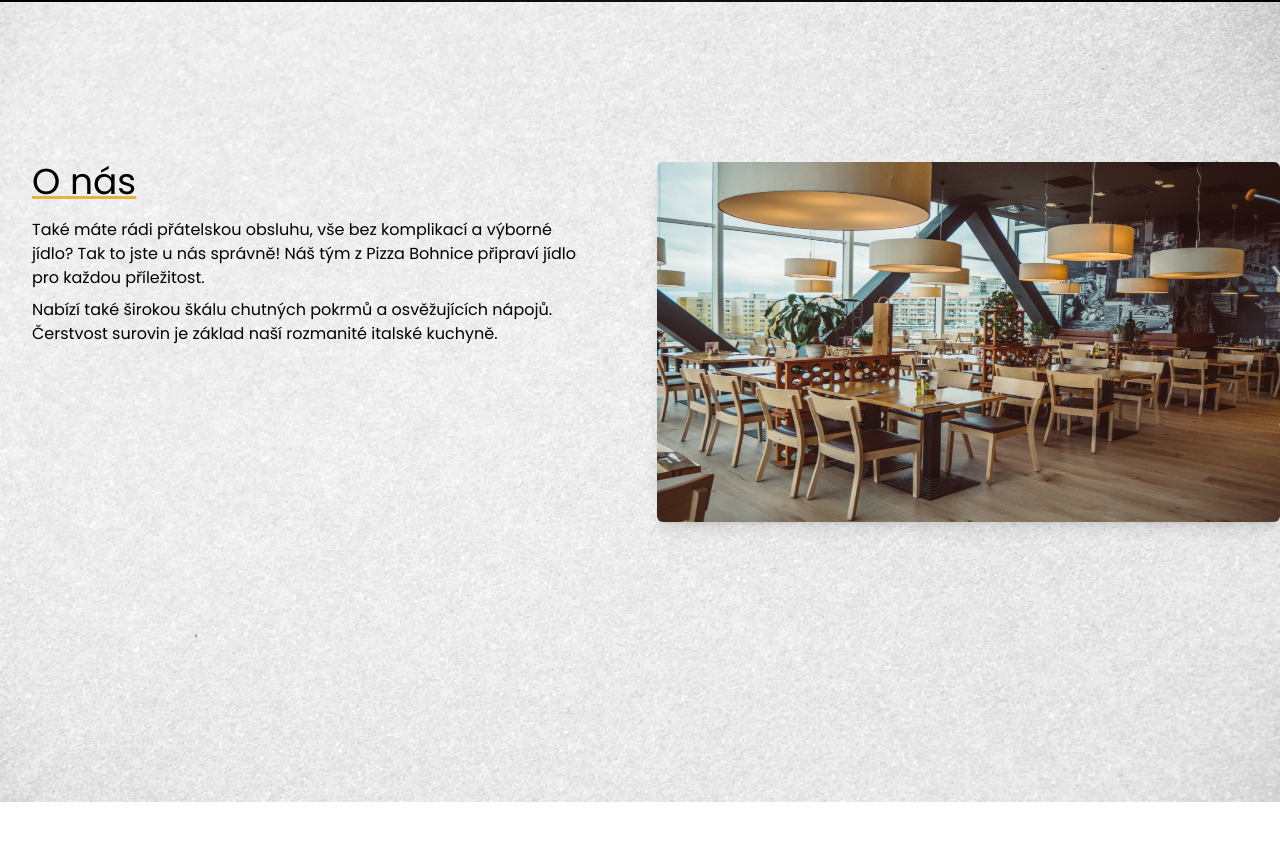
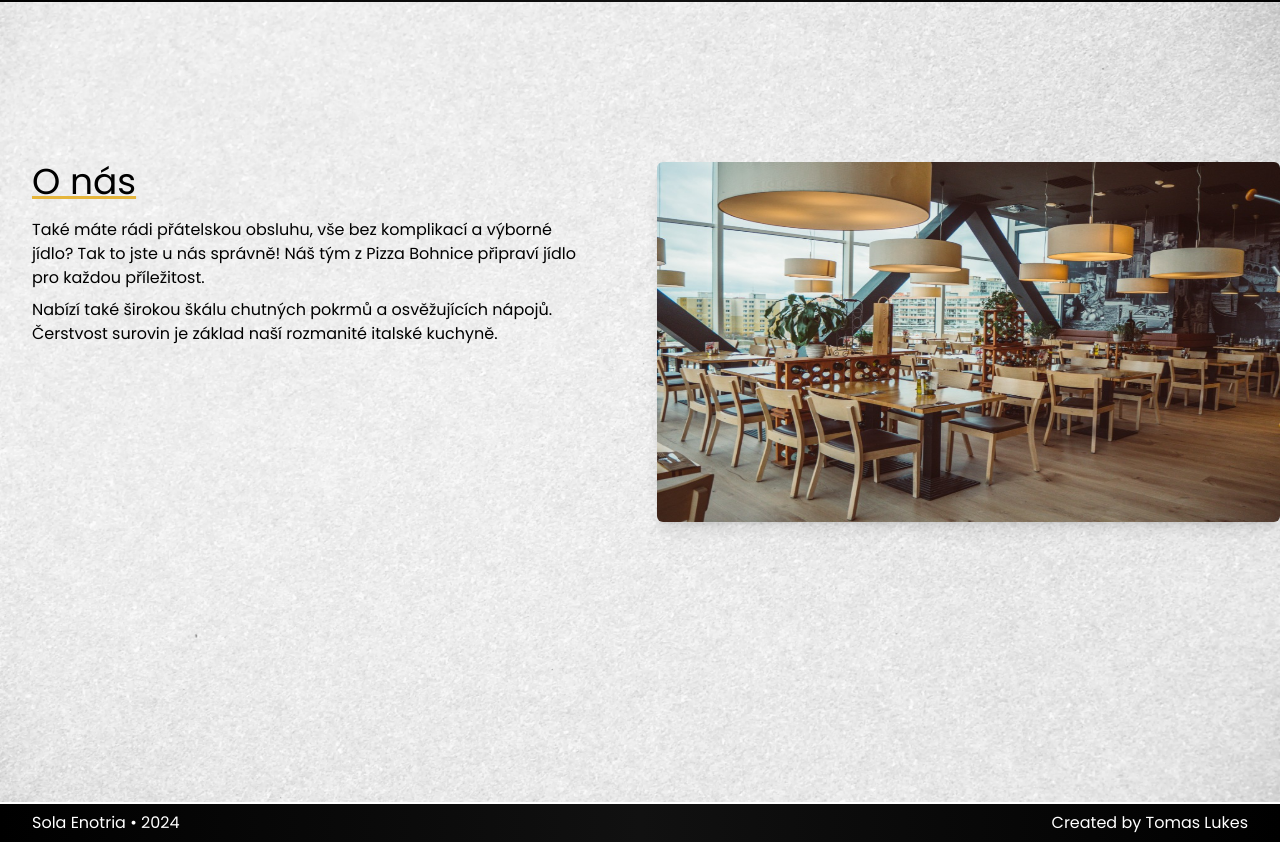
Before and after one commit to TomasLukes/sola-enotria, a Next.js app: page / in a window 1280 px wide. Shown: the part 878-1720 px from the top of the page. Before the commit the page ends 1680 px from the top, so only its background shows below. Built offline with nearby package versions, Linux system fonts and the light colour scheme.

Commit message:
add: luxon time, footer

```diff
--- /dev/null
+++ b/app/components/Footer/Footer.tsx
@@ -0,0 +1,21 @@
+'use client';
+import useDateTime from '@/hooks/useDateTime';
+import Link from 'next/link';
+import { ReactElement } from 'react';
+
+const Footer = (): ReactElement => {
+  const currentYear = useDateTime().year;
+
+  return (
+    <footer className="gradient-dark h-10 text-white w-full">
+      <div className="container-base h-full border-t-2 border-light-primary flex items-center justify-between">
+        <p className="paragraph">Sola Enotria • {currentYear.toString()}</p>
+        <p className="paragraph">
+          Created by <Link href={'https://www.tomaslukes.com/'}>Tomas Lukes</Link>
+        </p>
+      </div>
+    </footer>
+  );
+};
+
+export default Footer;
--- a/app/components/Header/index.tsx
+++ b/app/components/Header/index.tsx
@@ -5,12 +5,7 @@ import clsx from 'clsx';
 
 const Header = ({ className }: IClassName): ReactElement => {
   return (
-    <header
-      className={clsx(
-        'bg-gradient-to-r from-dark-primary via-dark-secondary to-dark-primary text-light-primary',
-        className
-      )}
-    >
+    <header className={clsx('gradient-dark text-light-primary', className)}>
       <div className="container-base h-20 flex justify-between items-center">
         <div className="relative h-[100px] w-[100px] md:h-[200px] md:w-[200px] flex-shrink-0">
           <Image
--- a/app/components/Hero/index.tsx
+++ b/app/components/Hero/index.tsx
@@ -1,4 +1,5 @@
 'use client';
+
 import clsx from 'clsx';
 import Image from 'next/image';
 import { ReactElement, useState, useEffect } from 'react';
@@ -16,10 +17,7 @@ const Hero = ({ className }: IClassName): ReactElement => {
 
   return (
     <section
-      className={clsx(
-        'h-[100dvh] bg-gradient-to-r from-dark-primary via-dark-secondary to-dark-primary text-light-primary overflow-hidden',
-        className
-      )}
+      className={clsx('h-[100dvh] gradient-dark text-light-primary overflow-hidden', className)}
     >
       <div className="container-base flex flex-col md:flex-row gap-8">
         <div className="w-full md:w-1/2 flex flex-col gap-4 justify-start md:pt-24 z-40">
--- a/app/globals.css
+++ b/app/globals.css
@@ -13,6 +13,10 @@
 
   .spacing-section {
     @apply mb-16 md:mb-32 lg:mb-40;
+  }
+
+  .gradient-dark {
+    @apply bg-gradient-to-r from-dark-primary via-dark-secondary to-dark-primary;
   }
 
   .heading {
--- a/app/page.tsx
+++ b/app/page.tsx
@@ -1,6 +1,7 @@
 import Header from '@/app/components/Header';
 import Hero from '@/app/components/Hero';
 import AboutUs from '@/app/components/AboutUs/AboutUs';
+import Footer from '@/app/components/Footer/Footer';
 
 export default function Home() {
   return (
@@ -8,6 +9,7 @@ export default function Home() {
       <Header />
       <Hero />
       <AboutUs />
+      <Footer />
     </>
   );
 }
--- /dev/null
+++ b/hooks/useDateTime.ts
@@ -0,0 +1,9 @@
+'use client';
+
+import { DateTime } from 'luxon';
+
+const useDateTime = () => {
+  return DateTime.now();
+};
+
+export default useDateTime;
--- a/package.json
+++ b/package.json
@@ -13,11 +13,13 @@
   },
   "dependencies": {
     "@headlessui/react": "^1.7.18",
+    "@types/luxon": "^3.4.2",
     "@typescript-eslint/eslint-plugin": "^6.18.0",
     "clsx": "^2.1.0",
     "embla-carousel-react": "^8.0.0-rc20",
     "eslint-plugin-prefer-arrow-functions": "^3.2.4",
     "eslint-plugin-simple-import-sort": "^10.0.0",
+    "luxon": "^3.4.4",
     "next": "14.0.4",
     "react": "^18",
     "react-dom": "^18"
```
Also changed, not shown: 1 other file (tests, documents, lock files or other folders).
